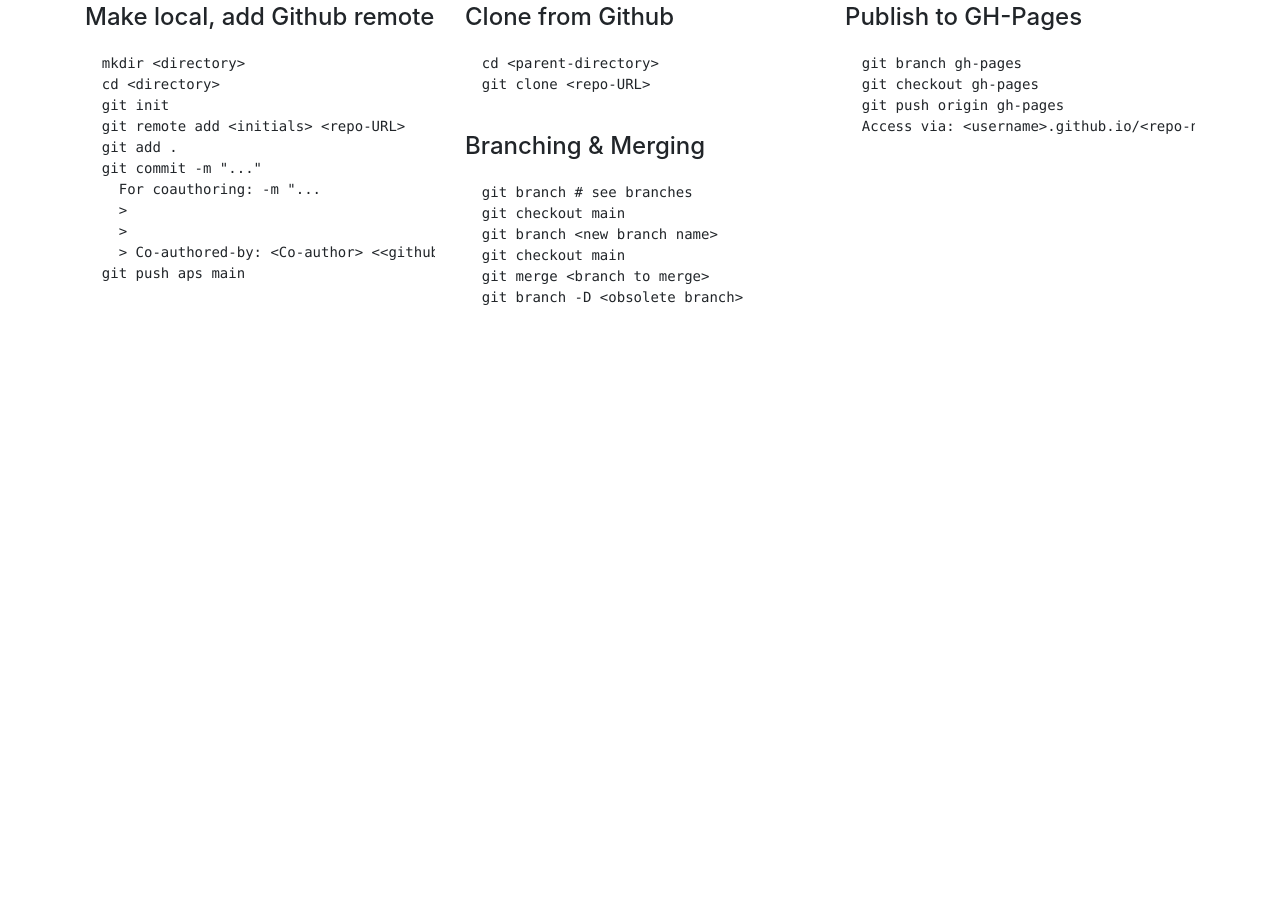
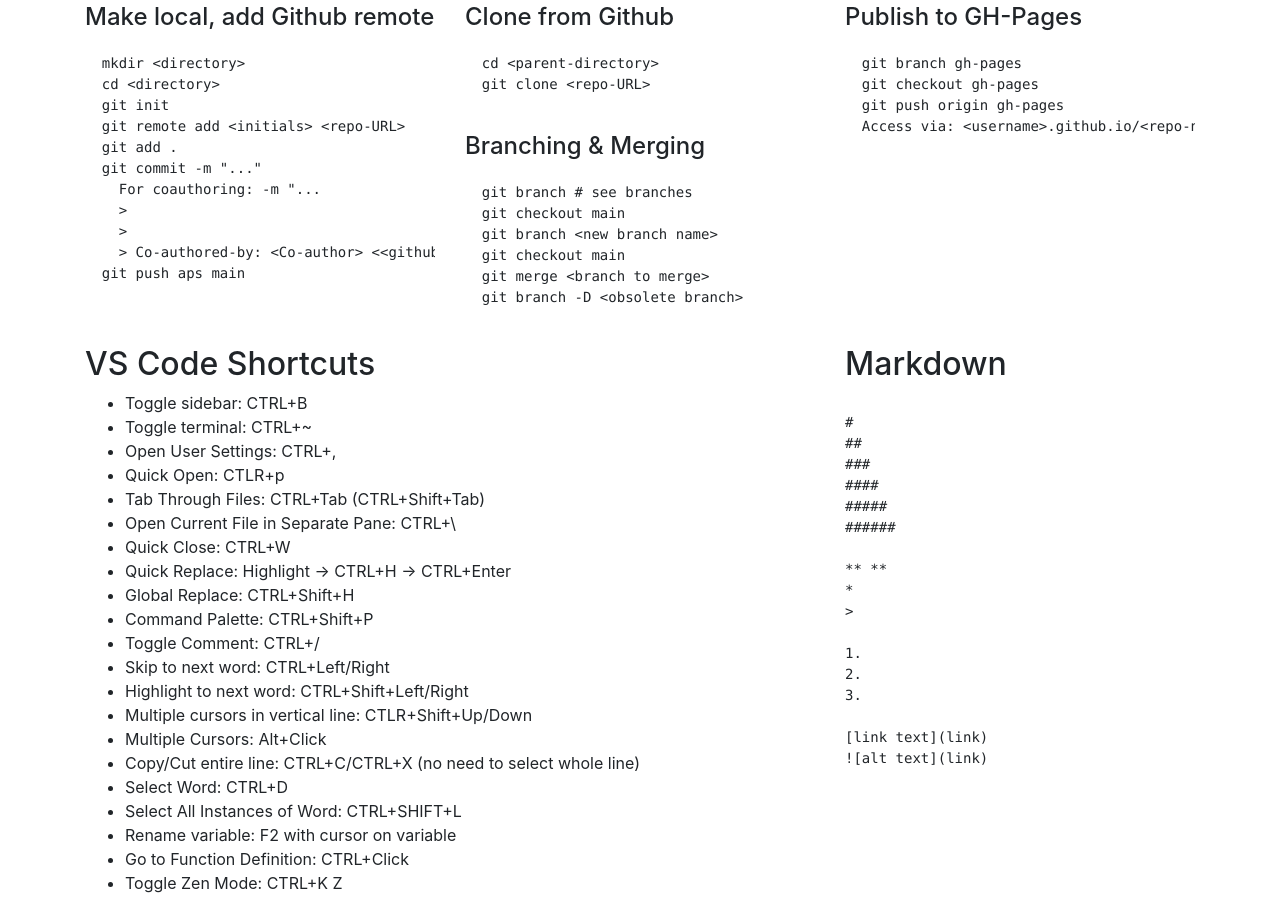
Before and after one commit to apsocarras/week1, a plain HTML site: page index.html in a window 1280 px wide. Shown: the part 489-1400 px from the top of the page. Before the commit the page ends 834 px from the top, so only its background shows below. Drawn offline with Linux system fonts and the light colour scheme.

Commit message:
Add VS Code Shortcuts, Markdown syntax guide

```diff
--- a/index.html
+++ b/index.html
@@ -89,6 +89,55 @@
       </code></pre>
     </div>
   </div>
-  <div class="HTML CheatSheet">
+  <div class="row">
+    <div class="col-8">
+      <h2>VS Code Shortcuts</h2>
+      <ul>
+        <li>Toggle sidebar: CTRL+B</li>
+        <li>Toggle terminal: CTRL+~</li>
+        <li>Open User Settings: CTRL+,</li>
+        <li>Quick Open: CTLR+p</li>
+        <li>Tab Through Files: CTRL+Tab (CTRL+Shift+Tab)</li>
+        <li>Open Current File in Separate Pane: CTRL+\</li>
+        <li>Quick Close: CTRL+W</li>
+        <li>Quick Replace: Highlight -> CTRL+H -> CTRL+Enter</li>
+        <li>Global Replace: CTRL+Shift+H</li>
+        <li>Command Palette: CTRL+Shift+P</li>
+        <li>Toggle Comment: CTRL+/</li>
+        <li>Skip to next word: CTRL+Left/Right</li>
+        <li>Highlight to next word: CTRL+Shift+Left/Right</li>
+        <li>Multiple cursors in vertical line: CTLR+Shift+Up/Down</li>
+        <li>Multiple Cursors: Alt+Click </li>
+        <li>Copy/Cut entire line: CTRL+C/CTRL+X (no need to select whole line)</li>
+        <li>Select Word: CTRL+D</li>
+        <li>Select All Instances of Word: CTRL+SHIFT+L</li>
+        <li>Rename variable: F2 with cursor on variable</li>
+        <li>Go to Function Definition: CTRL+Click</li>
+        <li>Toggle Zen Mode: CTRL+K Z</li>
+      </ul>
+    </div>
+    <div class="col-4">
+      <h2>Markdown</h2>
+      <pre><code>
+#
+##
+###
+####
+#####
+######
+
+** **
+*
+>
+
+1.
+2.
+3.
+
+[link text](link)
+![alt text](link)
+      </code></pre>
+    </div>
+  </div>
 </body>
 </html>
```
